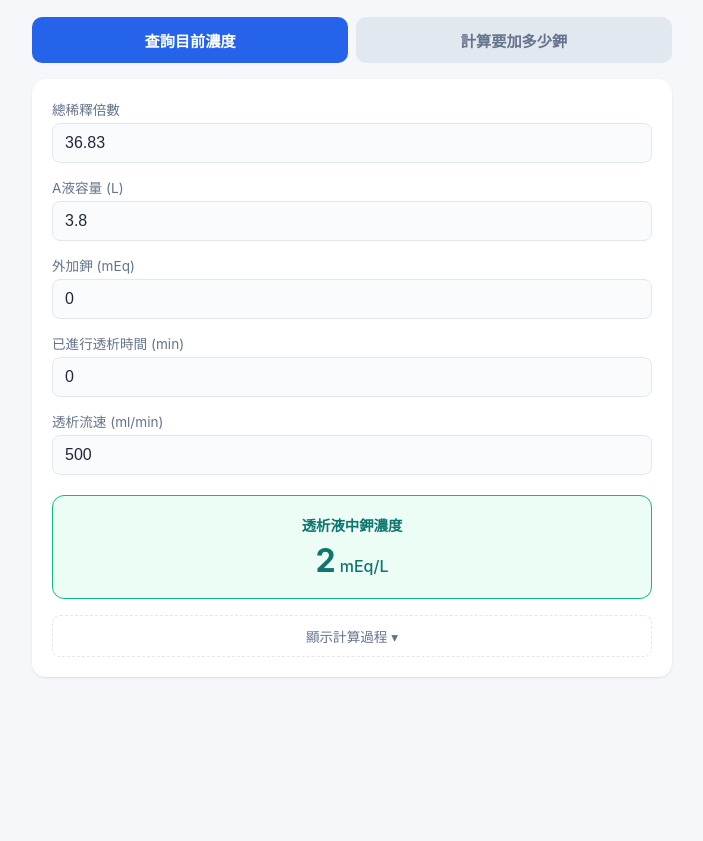
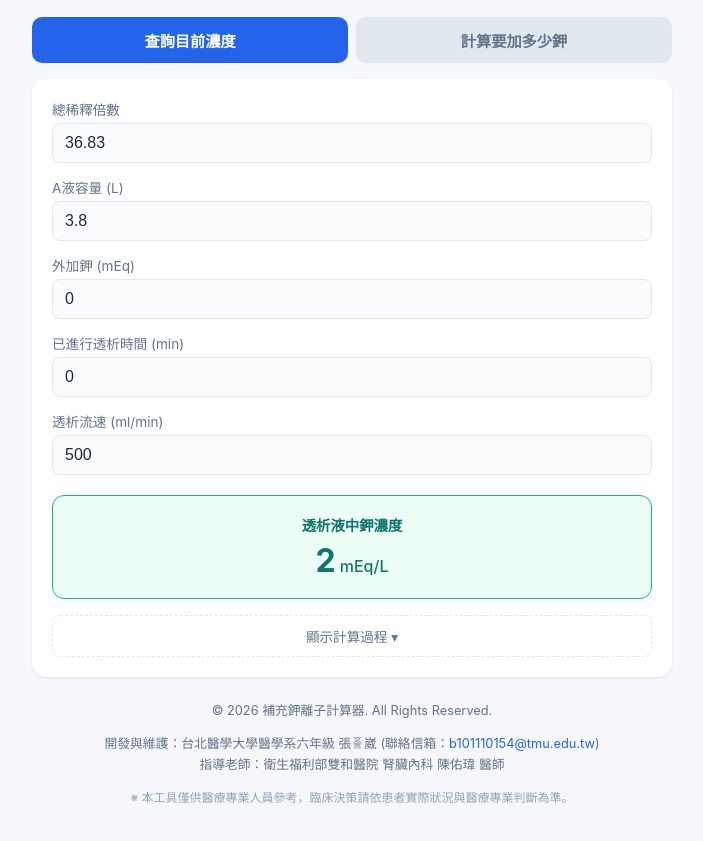
Before and after one commit to rweichang910715-eng/HDPotassium_calculator, a plain HTML site: page index.html in a window 1280 px wide. Shown: the part 83-924 px from the top of the page, without its empty margins (288-991 px from the left). Before the commit the page ends 820 px from the top, so only its background shows below. Drawn offline with Linux system fonts and the light colour scheme.

Commit message:
Add copyright and credits footer with custom glyph rendering

```diff
--- a/index.html
+++ b/index.html
@@ -156,6 +156,54 @@
     display: none;
   }
   .warn.show { display: block; }
+
+  /* Footer & Credit Styles */
+  footer {
+    margin-top: 24px;
+    text-align: center;
+    font-size: 0.8rem;
+    color: var(--muted);
+    line-height: 1.6;
+  }
+  footer a {
+    color: var(--primary);
+    text-decoration: none;
+  }
+  footer a:hover {
+    text-decoration: underline;
+  }
+  .disclaimer {
+    margin-top: 12px;
+    font-size: 0.75rem;
+    color: #94a3b8;
+  }
+  .rare-char {
+    display: inline-block;
+    position: relative;
+    width: 1em;
+    height: 1em;
+    vertical-align: -0.12em;
+    overflow: hidden;
+  }
+  .rare-char .char-top, .rare-char .char-bottom {
+    position: absolute;
+    left: 0;
+    width: 100%;
+    text-align: center;
+    font-size: 90%;
+    line-height: 1;
+    display: block;
+  }
+  .rare-char .char-top {
+    top: 0;
+    transform: scale(0.85, 0.58);
+    transform-origin: top center;
+  }
+  .rare-char .char-bottom {
+    bottom: 0;
+    transform: scale(0.85, 0.58);
+    transform-origin: bottom center;
+  }
 </style>
 
 <div class="container">
@@ -245,6 +293,17 @@
       </div>
     </div>
   </div>
+
+  <footer>
+    <div class="footer-content">
+      <p class="copyright">© 2026 補充鉀離子計算器. All Rights Reserved.</p>
+      <p class="credits">
+        開發與維護：台北醫學大學醫學系六年級 張<span class="rare-char" aria-label="𣁎" title="𣁎"><span class="char-top" aria-hidden="true">文</span><span class="char-bottom" aria-hidden="true">言</span></span>崴 (聯絡信箱：<a href="mailto:b101110154@tmu.edu.tw">b101110154@tmu.edu.tw</a>)<br>
+        指導老師：衛生福利部雙和醫院 腎臟內科 陳佑瑋 醫師
+      </p>
+      <p class="disclaimer">※ 本工具僅供醫療專業人員參考，臨床決策請依患者實際狀況與醫療專業判斷為準。</p>
+    </div>
+  </footer>
 </div>
 
 <script>
```
